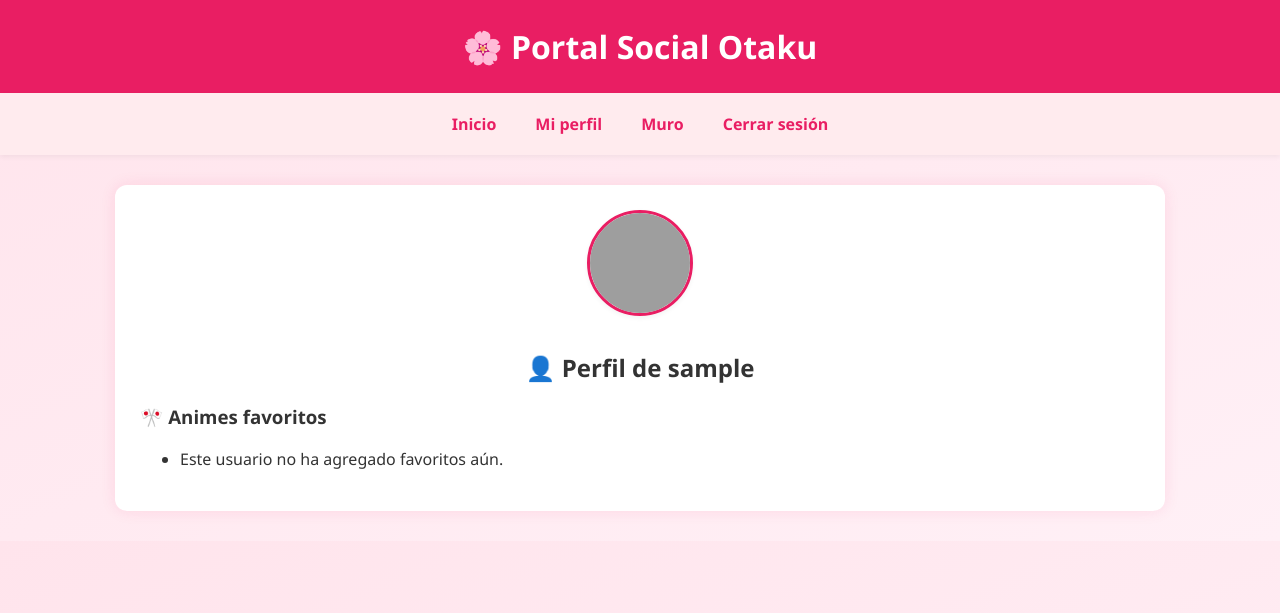
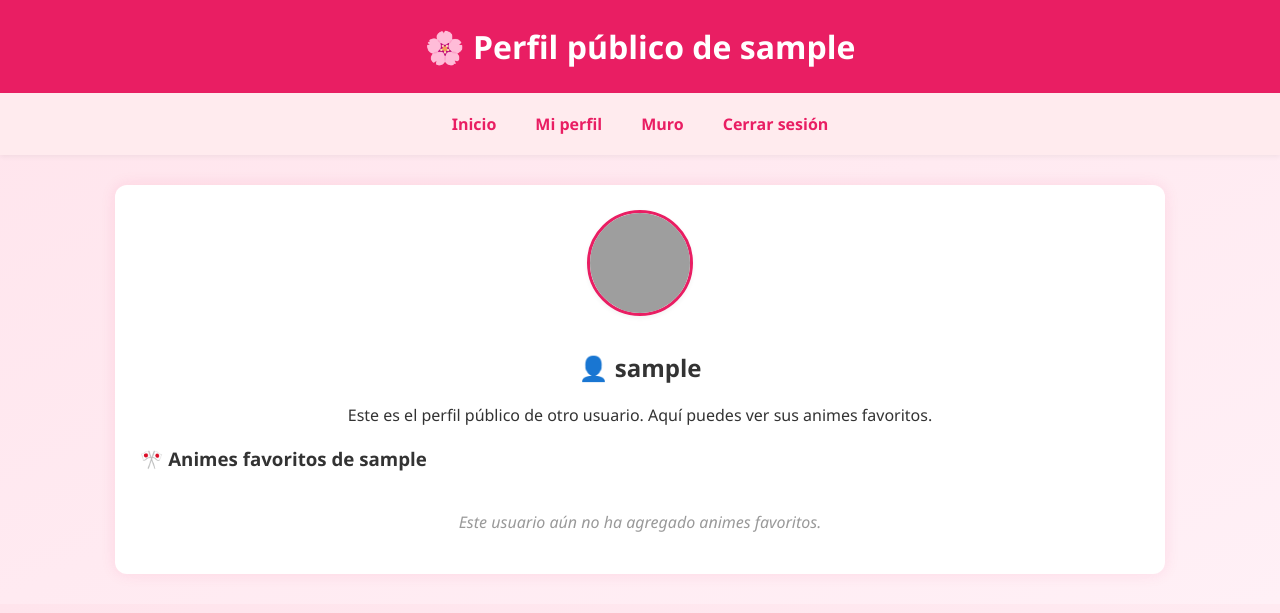
Before and after one commit to AdrianRochaC/anime, a Flask app: page /usuario/1 in a window 1280 px wide. Shown: the top 613 px of the page. Run offline with Flask 3, Linux system fonts and the light colour scheme; the visitor is signed in with stand-in values (Sample User, id 1); data that the repository does not hold is empty; grey boxes are pictures that could not be loaded.

Commit message:
arreglo de ver usuario

```diff
--- a/app/templates/ver_usuario.html
+++ b/app/templates/ver_usuario.html
@@ -1,11 +1,13 @@
 <!DOCTYPE html>
 <html>
+
 <head>
     <title>Perfil de {{ usuario.username }}</title>
     <link rel="stylesheet" href="{{ url_for('static', filename='style.css') }}">
 </head>
+
 <body>
-    <header>🌸 Portal Social Otaku</header>
+    <header>🌸 Perfil público de {{ usuario.username }}</header>
     <nav>
         <a href="{{ url_for('home') }}">Inicio</a>
         <a href="{{ url_for('profile') }}">Mi perfil</a>
@@ -15,24 +17,26 @@
 
     <div class="container">
         <div class="profile-header">
-            <img src="{{ usuario.avatar_url }}" class="avatar">
-            <h2>👤 Perfil de {{ usuario.username }}</h2>
+            <img src="{{ usuario.avatar_url }}" class="avatar"><br>
+            <h2>👤 {{ usuario.username }}</h2>
+            <p>Este es el perfil público de otro usuario. Aquí puedes ver sus animes favoritos.</p>
         </div>
 
-        <h3>🎌 Animes favoritos</h3>
-        <ul>
-            {% for anime in usuario.favoritos %}
-            <li>
-                <img src="{{ anime.imagen }}" width="100"><br>
-                <strong>{{ anime.titulo }}</strong><br>
+        <h3>🎌 Animes favoritos de {{ usuario.username }}</h3>
+        <div class="favoritos-grid">
+            {% for anime in usuario.animes_favoritos %}
+            <div class="favorito-card">
+                <img src="{{ anime.imagen }}" alt="{{ anime.titulo }}">
+                <h4>{{ anime.titulo }}</h4>
                 {% if anime.reseña %}
-                <em>📝 Reseña:</em> {{ anime.reseña }}<br>
+                <p class="reseña">📝 {{ anime.reseña }}</p>
                 {% endif %}
-            </li>
+            </div>
             {% else %}
-            <li>Este usuario no ha agregado favoritos aún.</li>
+            <p class="no-favoritos">Este usuario aún no ha agregado animes favoritos.</p>
             {% endfor %}
-        </ul>
+        </div>
     </div>
 </body>
+
 </html>
```
